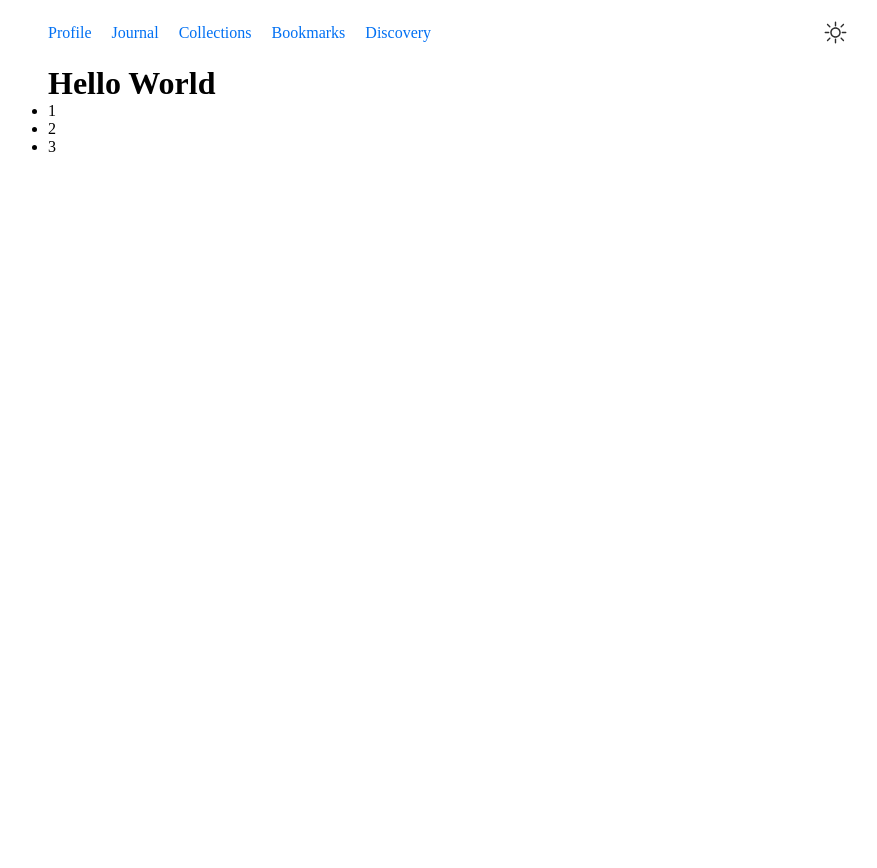
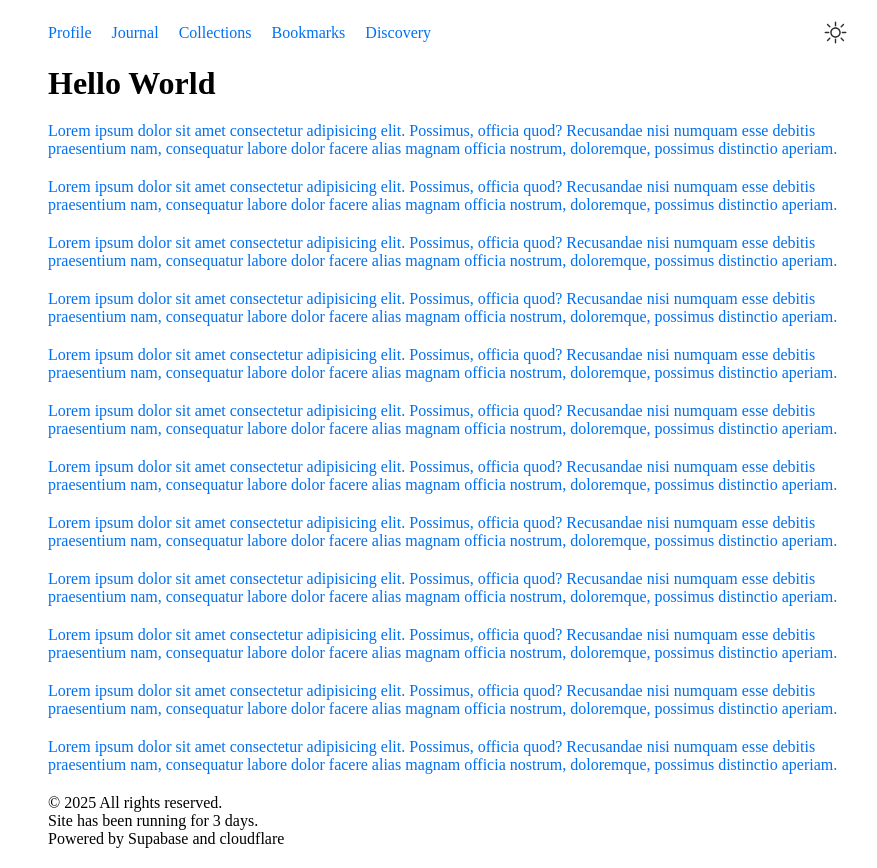
Before and after one commit to semyin/design.semyin.com, a plain HTML site: page index.html in a window 1280 px wide. Shown: the whole page, without its empty margins (192-1069 px from the left). Before the commit the page ends 800 px from the top, so only its background shows below. Drawn offline with Linux system fonts and the light colour scheme.

Commit message:
feat(界面): 添加列表样式和页脚内容
- 为列表项添加链接样式和间距
- 在页脚添加版权信息和运行时间
- 更新列表内容为示例文本

```diff
--- a/index.html
+++ b/index.html
@@ -60,6 +60,23 @@
       width: 25px;
       height: 25px;
     }
+
+    main .list ul {
+      list-style: none;
+      margin-top: 20px;
+    }
+
+    main .list ul li {
+      margin-bottom: 20px;
+    }
+
+    main .list ul li a {
+      text-decoration: none;
+    }
+
+    main .list ul li a:visited {
+      color: #0070f3;
+    }
   </style>
 </head>
 
@@ -82,14 +99,25 @@
     <h1>Hello World</h1>
     <div class="list">
       <ul>
-        <li>1</li>
-        <li>2</li>
-        <li>3</li>
+        <li><a href="">Lorem ipsum dolor sit amet consectetur adipisicing elit. Possimus, officia quod? Recusandae nisi numquam esse debitis praesentium nam, consequatur labore dolor facere alias magnam officia nostrum, doloremque, possimus distinctio aperiam.</a></li>
+        <li><a href="">Lorem ipsum dolor sit amet consectetur adipisicing elit. Possimus, officia quod? Recusandae nisi numquam esse debitis praesentium nam, consequatur labore dolor facere alias magnam officia nostrum, doloremque, possimus distinctio aperiam.</a></li>
+        <li><a href="">Lorem ipsum dolor sit amet consectetur adipisicing elit. Possimus, officia quod? Recusandae nisi numquam esse debitis praesentium nam, consequatur labore dolor facere alias magnam officia nostrum, doloremque, possimus distinctio aperiam.</a></li>
+        <li><a href="">Lorem ipsum dolor sit amet consectetur adipisicing elit. Possimus, officia quod? Recusandae nisi numquam esse debitis praesentium nam, consequatur labore dolor facere alias magnam officia nostrum, doloremque, possimus distinctio aperiam.</a></li>
+        <li><a href="">Lorem ipsum dolor sit amet consectetur adipisicing elit. Possimus, officia quod? Recusandae nisi numquam esse debitis praesentium nam, consequatur labore dolor facere alias magnam officia nostrum, doloremque, possimus distinctio aperiam.</a></li>
+        <li><a href="">Lorem ipsum dolor sit amet consectetur adipisicing elit. Possimus, officia quod? Recusandae nisi numquam esse debitis praesentium nam, consequatur labore dolor facere alias magnam officia nostrum, doloremque, possimus distinctio aperiam.</a></li>
+        <li><a href="">Lorem ipsum dolor sit amet consectetur adipisicing elit. Possimus, officia quod? Recusandae nisi numquam esse debitis praesentium nam, consequatur labore dolor facere alias magnam officia nostrum, doloremque, possimus distinctio aperiam.</a></li>
+        <li><a href="">Lorem ipsum dolor sit amet consectetur adipisicing elit. Possimus, officia quod? Recusandae nisi numquam esse debitis praesentium nam, consequatur labore dolor facere alias magnam officia nostrum, doloremque, possimus distinctio aperiam.</a></li>
+        <li><a href="">Lorem ipsum dolor sit amet consectetur adipisicing elit. Possimus, officia quod? Recusandae nisi numquam esse debitis praesentium nam, consequatur labore dolor facere alias magnam officia nostrum, doloremque, possimus distinctio aperiam.</a></li>
+        <li><a href="">Lorem ipsum dolor sit amet consectetur adipisicing elit. Possimus, officia quod? Recusandae nisi numquam esse debitis praesentium nam, consequatur labore dolor facere alias magnam officia nostrum, doloremque, possimus distinctio aperiam.</a></li>
+        <li><a href="">Lorem ipsum dolor sit amet consectetur adipisicing elit. Possimus, officia quod? Recusandae nisi numquam esse debitis praesentium nam, consequatur labore dolor facere alias magnam officia nostrum, doloremque, possimus distinctio aperiam.</a></li>
+        <li><a href="">Lorem ipsum dolor sit amet consectetur adipisicing elit. Possimus, officia quod? Recusandae nisi numquam esse debitis praesentium nam, consequatur labore dolor facere alias magnam officia nostrum, doloremque, possimus distinctio aperiam.</a></li>
       </ul>
     </div>
   </main>
   <footer>
-
+    <p>© 2025 All rights reserved.</p>
+    <p>Site has been running for 3 days.</p>
+    <p>Powered by Supabase and cloudflare</p>
   </footer>
 </body>
 
```
